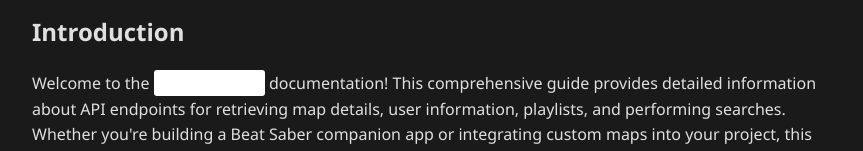
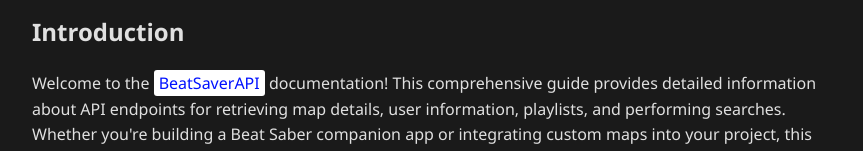
Before and after one commit to xXExilXx/BeatsaverAPI-Documentation, a plain HTML site: page index.html in a window 1280 px wide. Shown: the part 614-765 px from the top of the page, without its empty margins (208-1071 px from the left). Drawn offline with Linux system fonts and the light colour scheme.

Commit message:
Edited Color AGAIN

```diff
--- a/index.html
+++ b/index.html
@@ -99,7 +99,7 @@
         }
         .highlight {
             background-color: #ffffff;
-            color: #fff;
+            color: #0011ff;
             padding: 2px 5px;
             border-radius: 3px;
         }
```
